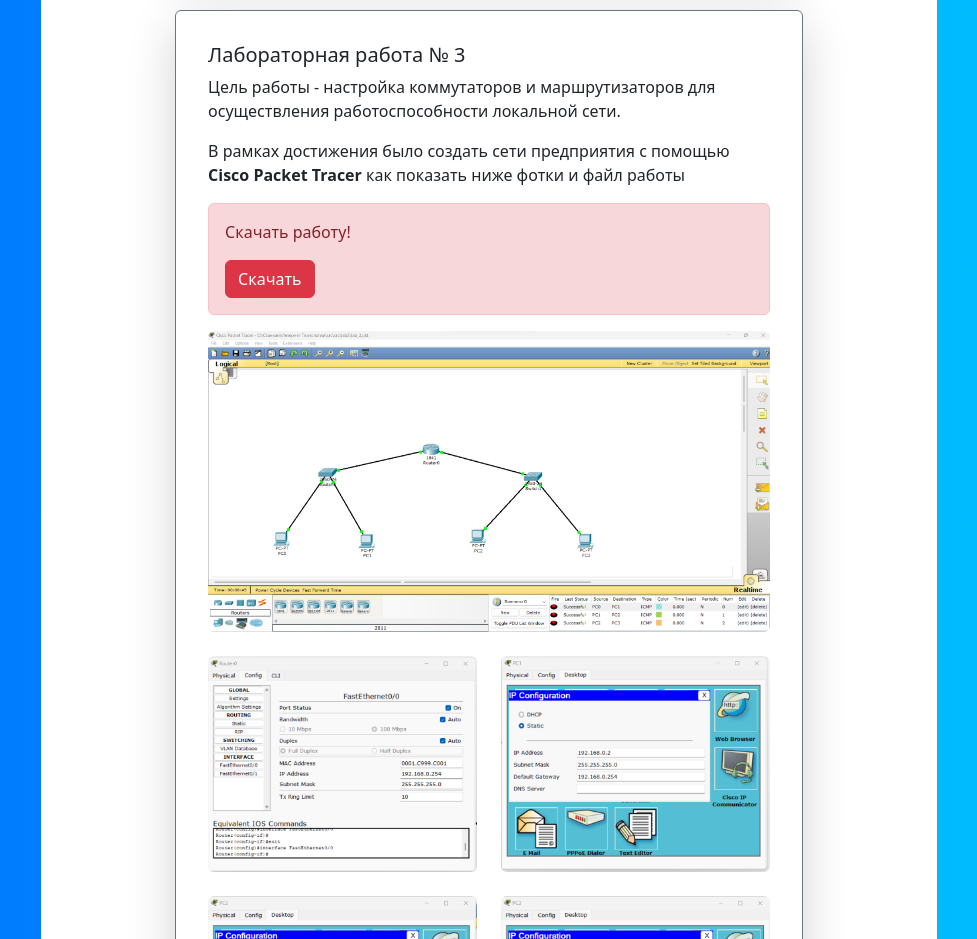
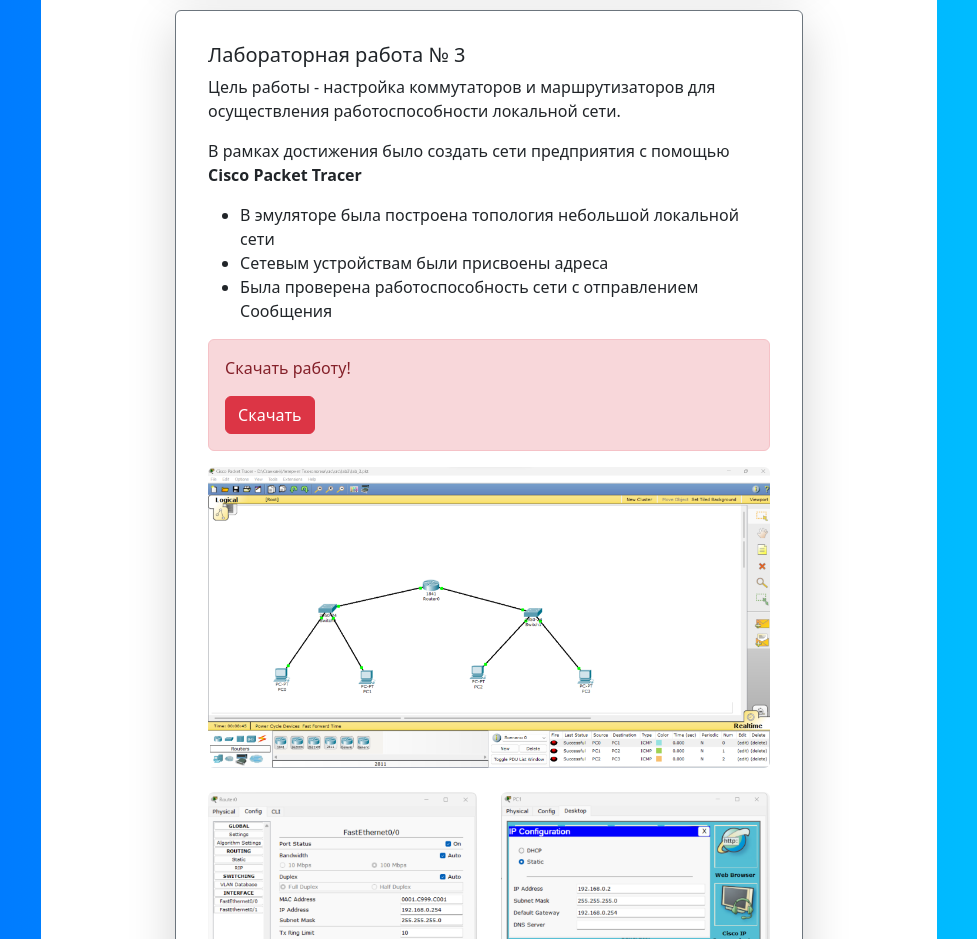
Before and after one commit to JoelVianny/guigolo.github-io, a plain HTML site: page index.html in a window 1280 px wide. Shown: the part 2280-3219 px from the top of the page, without its empty margins (151-1128 px from the left). Drawn offline with nearby package versions, Linux system fonts and the light colour scheme.

Commit message:
Update index.html

```diff
--- a/index.html
+++ b/index.html
@@ -250,7 +250,12 @@
 
                          <p>   В рамках достижения  было создать сети предприятия с
 
-помощью  <strong>Cisco Packet Tracer </strong> как показать ниже фотки и файл работы  </p>
+помощью  <strong>Cisco Packet Tracer </strong> </p>
+                        <ul>
+                            <li> В эмуляторе была построена топология небольшой локальной сети</li>
+                            <li> Сетевым устройствам были присвоены адреса</li>
+                            <li>Была проверена работоспособность сети c отправлением Сообщения</li>
+                        </ul>
                         <div class="alert alert-danger" role="alert">
                             <p>
                                 Скачать  работу!
```
